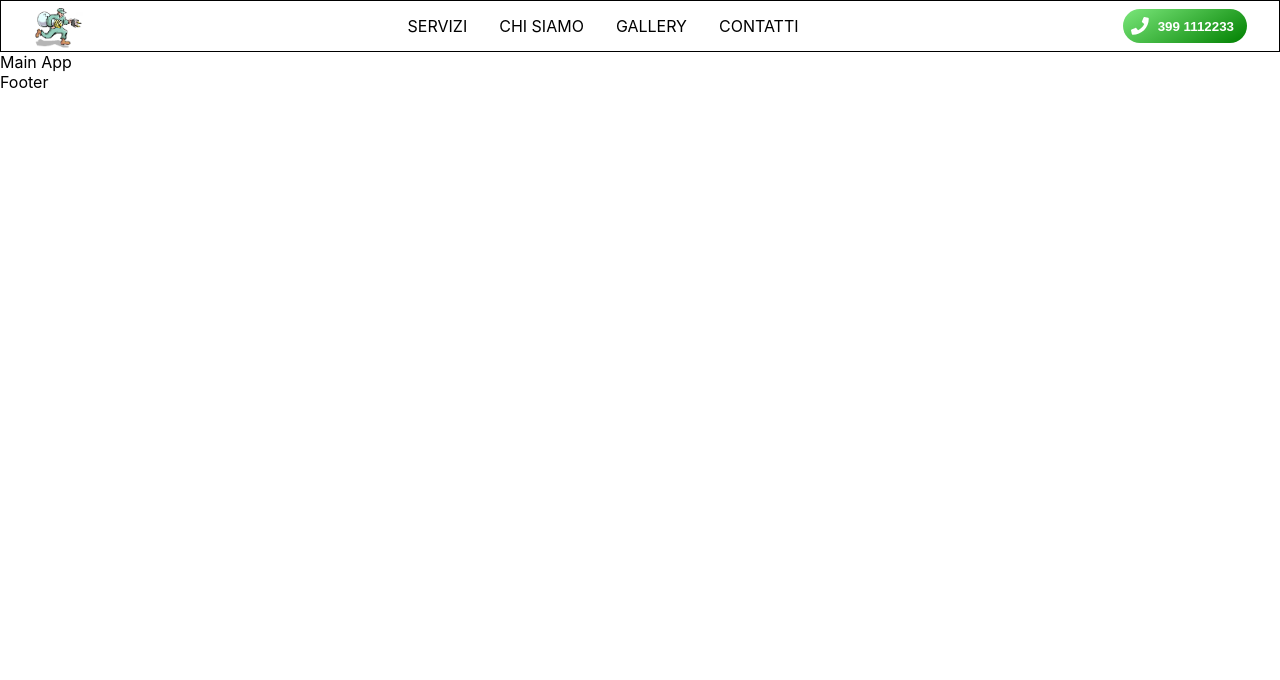
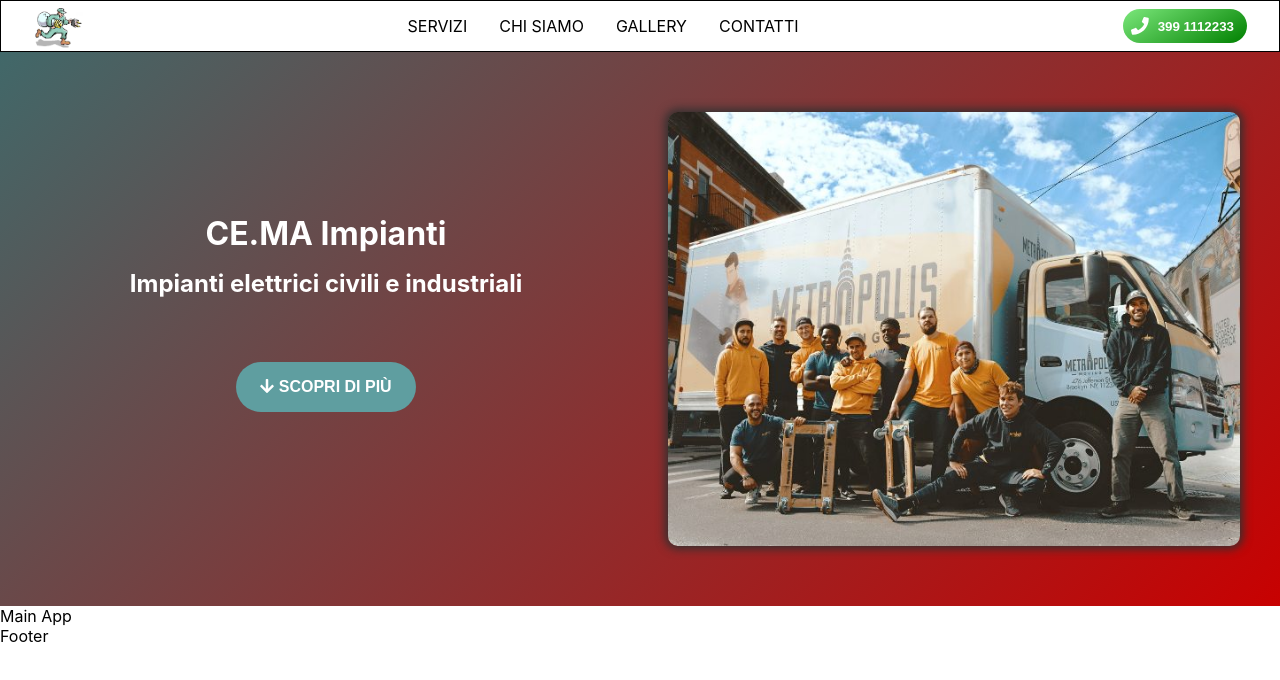
Before and after one commit to LOTO-gpolli/CEMA-impianti, a Next.js app: page / in a window 1280 px wide. Shown: the top 680 px of the page. Built offline with nearby package versions, Linux system fonts and the light colour scheme.

Commit message:
Add Hero

```diff
--- a/components/Header/Header.js
+++ b/components/Header/Header.js
@@ -1,4 +1,4 @@
-import { useState, useEffect } from "react";
+import { useState } from "react";
 
 import Image from "next/image";
 /* Components */
@@ -8,7 +8,6 @@
 /* FontAwesome */
 import { FontAwesomeIcon } from "@fortawesome/react-fontawesome"; // Import the FontAwesomeIcon component
 import {
-  faBars,
   faBriefcase,
   faEnvelopeOpenText,
   faImages,
@@ -16,6 +15,7 @@
 } from "@fortawesome/free-solid-svg-icons";
 
 import Hamburger from "hamburger-react";
+
 // /* Styles */
 // import styles from "./Header.module.css";
 // import { printHello } from "../../helpers/utils";
--- a/components/Header/Header.module.css
+++ b/components/Header/Header.module.css
@@ -167,6 +167,7 @@
   border-radius: 32px;
   background: linear-gradient(-30deg, green, rgb(123, 231, 123));
   cursor: pointer;
+  z-index: 1;
 }
 
 .header__button-text {
@@ -178,15 +179,15 @@
 }
 
 .mobile-menu {
-  /* display: block;
-  visibility: hidden; */
+  display: block;
+  /* visibility: hidden; */
   color: white;
   text-align: center;
   /* font-size: 2rem; */
   line-height: 3rem;
   position: relative;
-  /* z-index: 1;
-  overflow: hidden; */
+  /* z-index: 1; */
+  overflow: hidden;
   box-shadow: 0px 5px 5px -5px #303030;
   /* animation-name: exit;
   animation-duration: 0.3s;
--- a/components/Hero/Hero.js
+++ b/components/Hero/Hero.js
@@ -0,0 +1,30 @@
+import styles from "./Hero.module.css";
+import Image from "next/image";
+import { FontAwesomeIcon } from "@fortawesome/react-fontawesome";
+// Import the FontAwesomeIcon component
+import { faArrowDown, faPhone } from "@fortawesome/free-solid-svg-icons"; // import the icons you need
+
+const Hero = () => {
+  return (
+    <div className={`${styles["hero"]}`}>
+      <div className={`${styles["hero__text-container"]}`}>
+        <h1 className={`${styles["hero__text-title"]}`}>CE.MA Impianti</h1>
+        <h2 className={`${styles["hero__text"]}`}>
+          Impianti elettrici civili e industriali
+        </h2>
+        <button className={`${styles["hero__button"]}`} type="button">
+          <FontAwesomeIcon icon={faArrowDown} /> Scopri di più
+        </button>
+      </div>
+      <div className={`${styles["hero__image-container"]}`}>
+        <Image
+          className={`${styles["hero__image"]}`}
+          src="/images/Hero-image-sm.jpg"
+          width={646}
+          height={490}
+        />
+      </div>
+    </div>
+  );
+};
+export default Hero;
--- /dev/null
+++ b/components/Hero/Hero.module.css
@@ -0,0 +1,58 @@
+.hero {
+  display: grid;
+  flex-wrap: wrap;
+  grid-template-columns: repeat(auto-fit, minmax(300px, 1fr));
+  column-gap: 1rem;
+  row-gap: 4rem;
+  /* justify-content: center; */
+  background: linear-gradient(135deg, rgb(65, 104, 105), rgb(200, 1, 1));
+  color: white;
+  padding: 40px 20px 40px 20px;
+}
+
+.hero__text-container {
+  text-align: center;
+  margin: auto 20px;
+}
+
+.hero__text-title {
+  margin-bottom: 1rem;
+}
+
+.hero__text {
+  margin-bottom: 1rem;
+}
+
+.hero__button {
+  background-color: cadetblue;
+  padding: 1rem 1.5rem;
+  margin-top: 3rem;
+  margin-bottom: 2rem;
+  color: #ffffff;
+  font-size: 1rem;
+  font-weight: bold;
+  text-align: center;
+  text-transform: uppercase;
+  border: none;
+  border-radius: 30px;
+  outline: none;
+  cursor: pointer;
+}
+
+.hero__button:active,
+.hero__button:focus,
+.hero__button:hover {
+  outline: none;
+  transform: scale(1.1);
+}
+
+.hero__image-container {
+  display: grid;
+  margin: 20px;
+  border-radius: 10px;
+  box-shadow: 0px 0px 10px 3px #303030;
+}
+
+.hero__image {
+  border-radius: 10px;
+}
--- a/pages/index.js
+++ b/pages/index.js
@@ -1,16 +1,16 @@
-import Head from 'next/head'
+import Head from "next/head";
 /* Components */
-import Header from '../components/Header/Header';
-import Footer from '../components/Footer/Footer';
+import Header from "../components/Header/Header";
+import Footer from "../components/Footer/Footer";
+import Hero from "../components/Hero/Hero";
 
 export default function Home() {
   return (
     <>
       <Header />
-      <div>
-        Main App
-      </div>
+      <Hero />
+      <div>Main App</div>
       <Footer />
     </>
-  )
+  );
 }
```
Also changed, not shown: public/images/Hero-image-sm.jpg (added), 1 other file (tests, documents, lock files or other folders).
